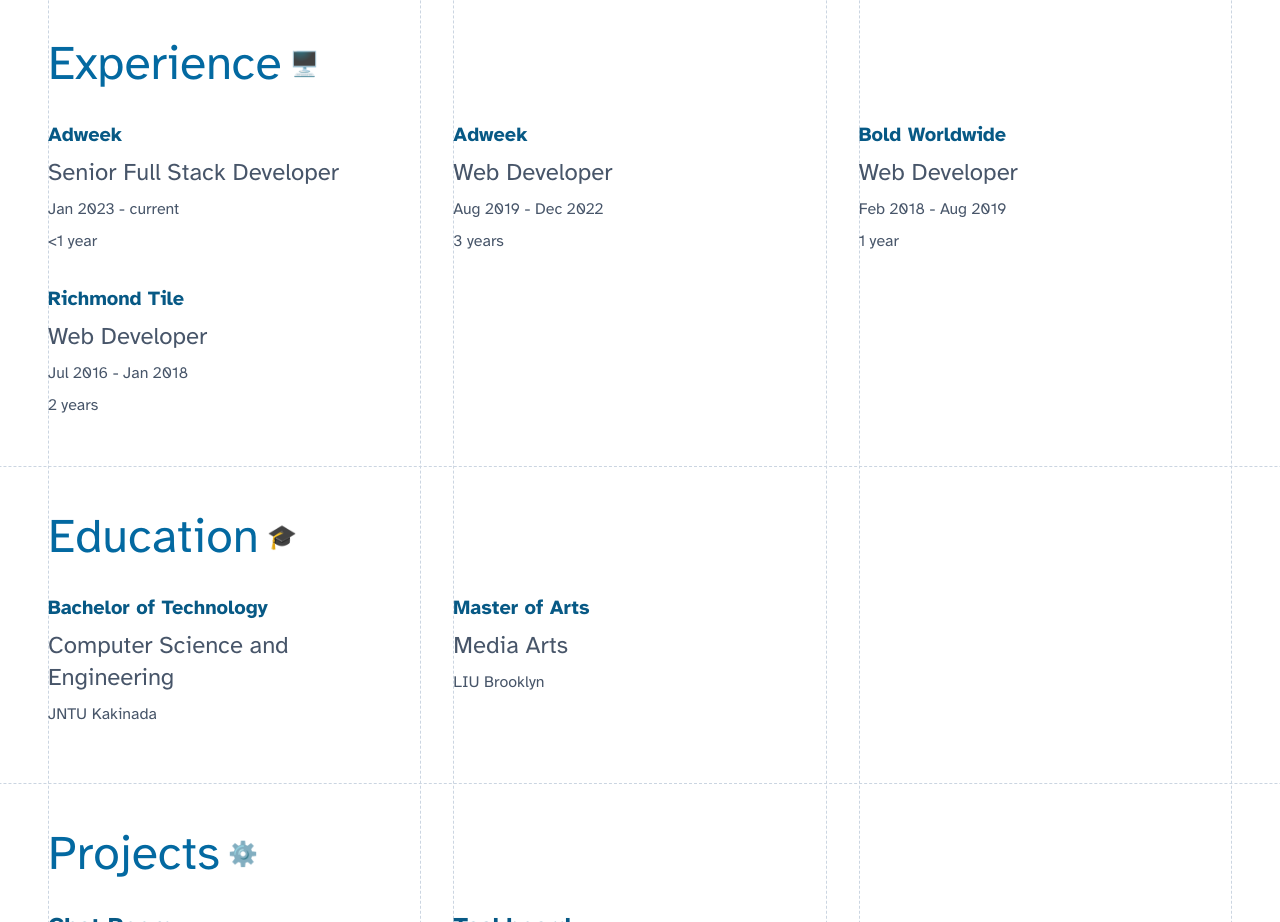
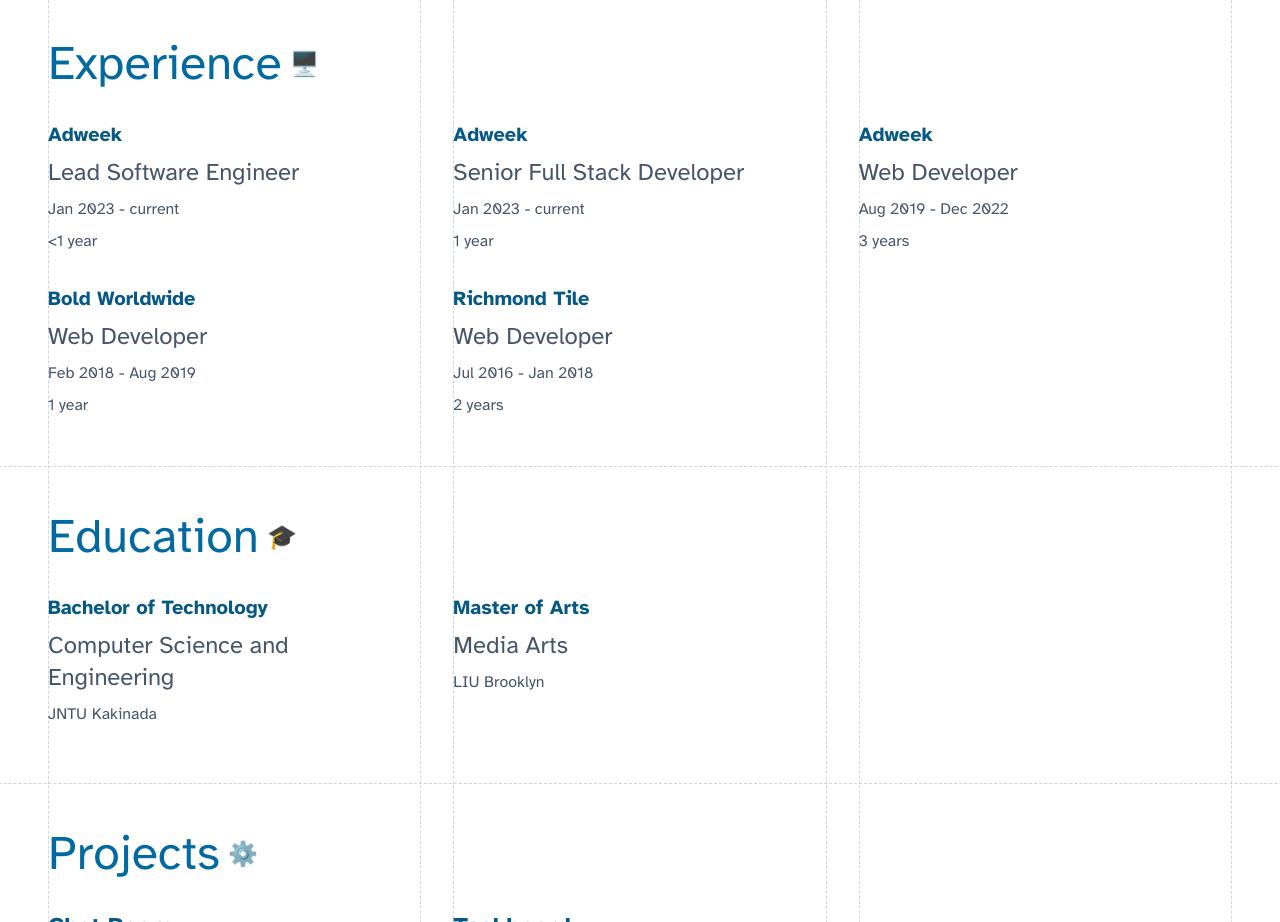
Before and after one commit to paulmerupu91/portfolio-site-v2, a Next.js app: page / in a window 1280 px wide. Shown: the part 1080-2002 px from the top of the page. Built offline with nearby package versions, Linux system fonts and the light colour scheme; no server answers.

Commit message:
Adds new job experience information.

```diff
--- a/src/components/Experience.tsx
+++ b/src/components/Experience.tsx
@@ -13,13 +13,24 @@
 
 const workExp: Job[] = [
     {
+        title: 'Lead Software Engineer',
+        companyName: 'Adweek',
+        description: [
+            `Led and managed the migration of the Adweek site to a new PaaS, successfully transferring over 500,000 content items and 4 million digital assets, resulting in a 70% reduction in hosting costs.`,
+            `Collaborated with product and engineering teams to strengthen Scrum Agile processes, focusing on reducing technical debt, enhancing tooling, and optimizing planning and communication for greater efficiency and alignment.`
+        ],
+        currentJob: true,
+        startDate: 'Jan 1 2023',
+        // endDate?: ,
+    },
+    {
         title: 'Senior Full Stack Developer',
         companyName: 'Adweek',
         // description: [`Developed CI/CD pipelines for production, QA and development instances in early 2023. Automated coding standards check in the pipeline.
         //     About 300 deployments are successfully executed through the pipelines every month.`],
         currentJob: true,
         startDate: 'Jan 1 2023',
-        // endDate?: ,
+        endDate: 'Aug 15 2024',
     },
     {
         title: 'Web Developer',
```
